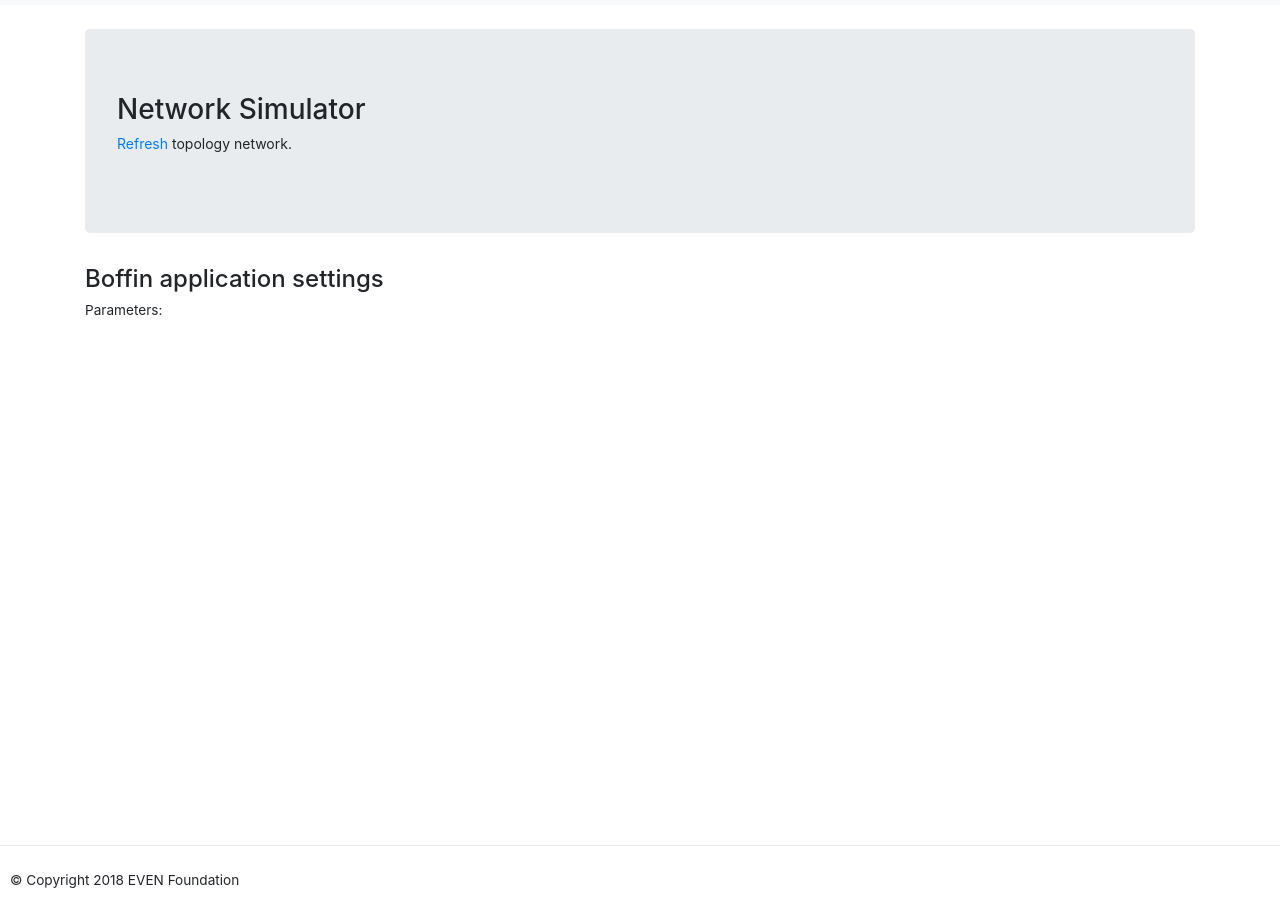
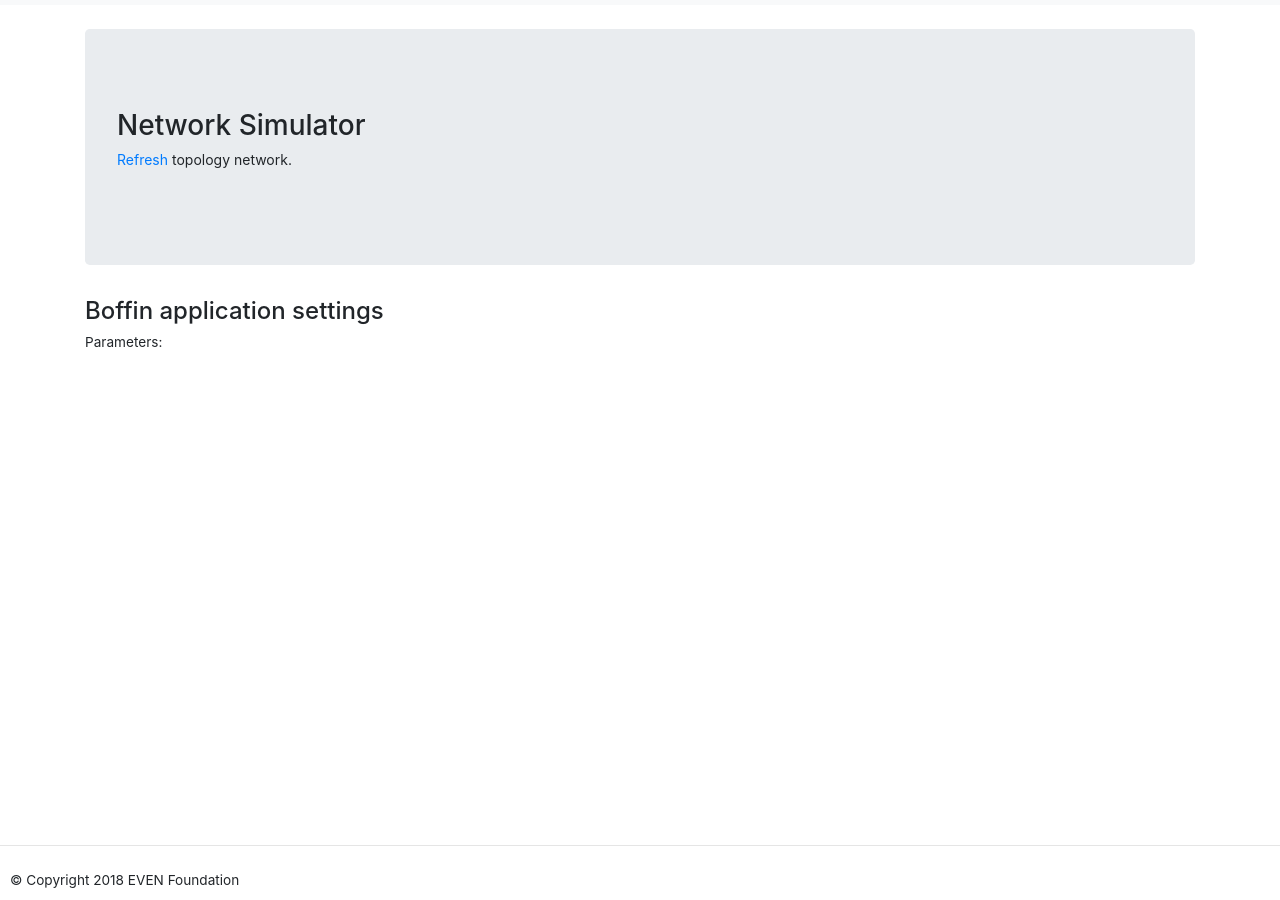
Before and after one commit to evenfound/even-boffin, a plain HTML site: page www/index.html in a window 1280 px wide. Shown: the part 47-947 px from the top of the page. Drawn offline with Linux system fonts and the light colour scheme; no server answers.

Commit message:
Update from windows fork

```diff
--- a/www/css/boffin.css
+++ b/www/css/boffin.css
@@ -70,6 +70,12 @@ footer p {
     height: 100%;
     display: block;
 
+}
+
+@media (min-width: 576px) {
+    .jumbotron {
+        padding: 5rem 2rem;
+    }
 }
 
 #jumbo-display {
```
Also changed, not shown: 5 other files.
